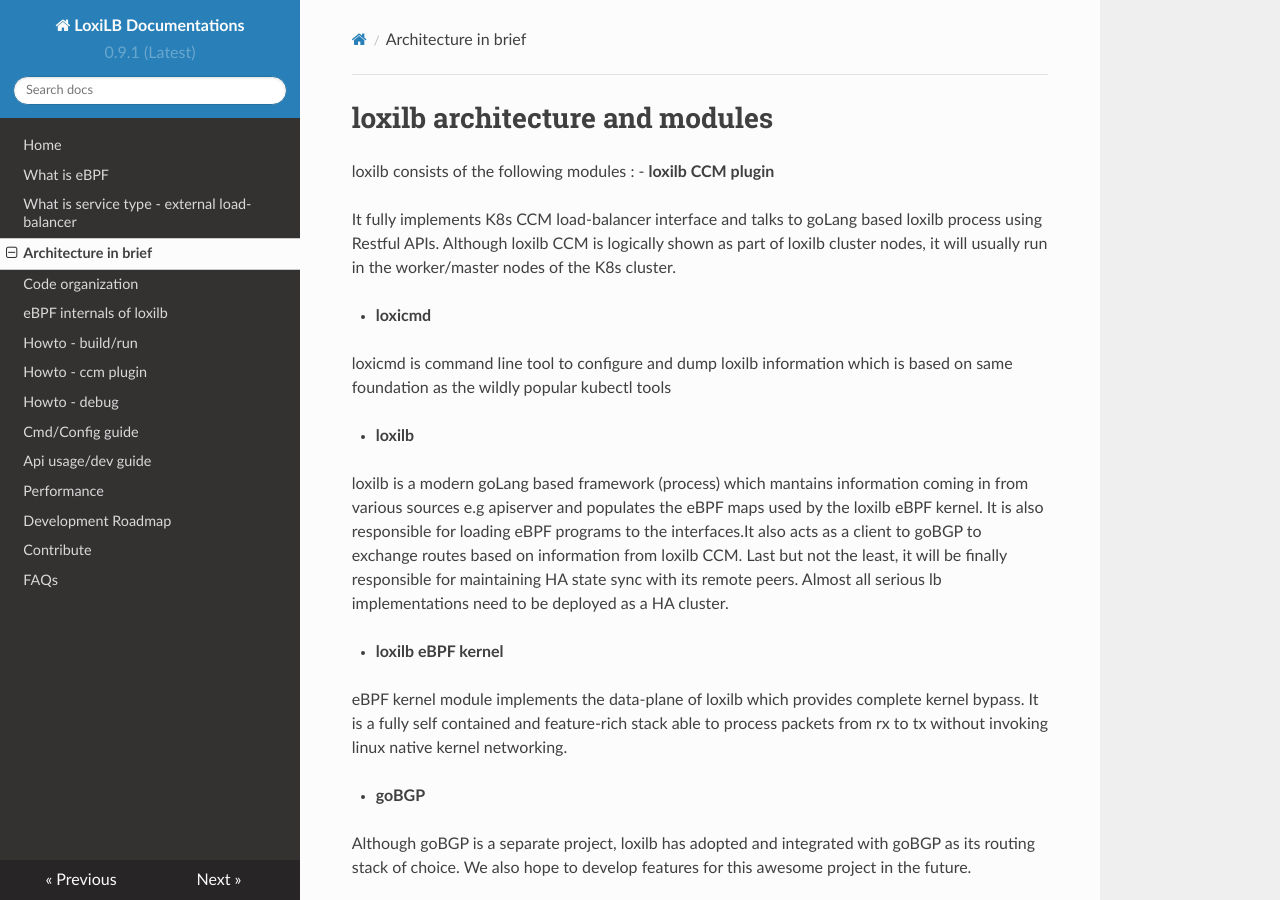
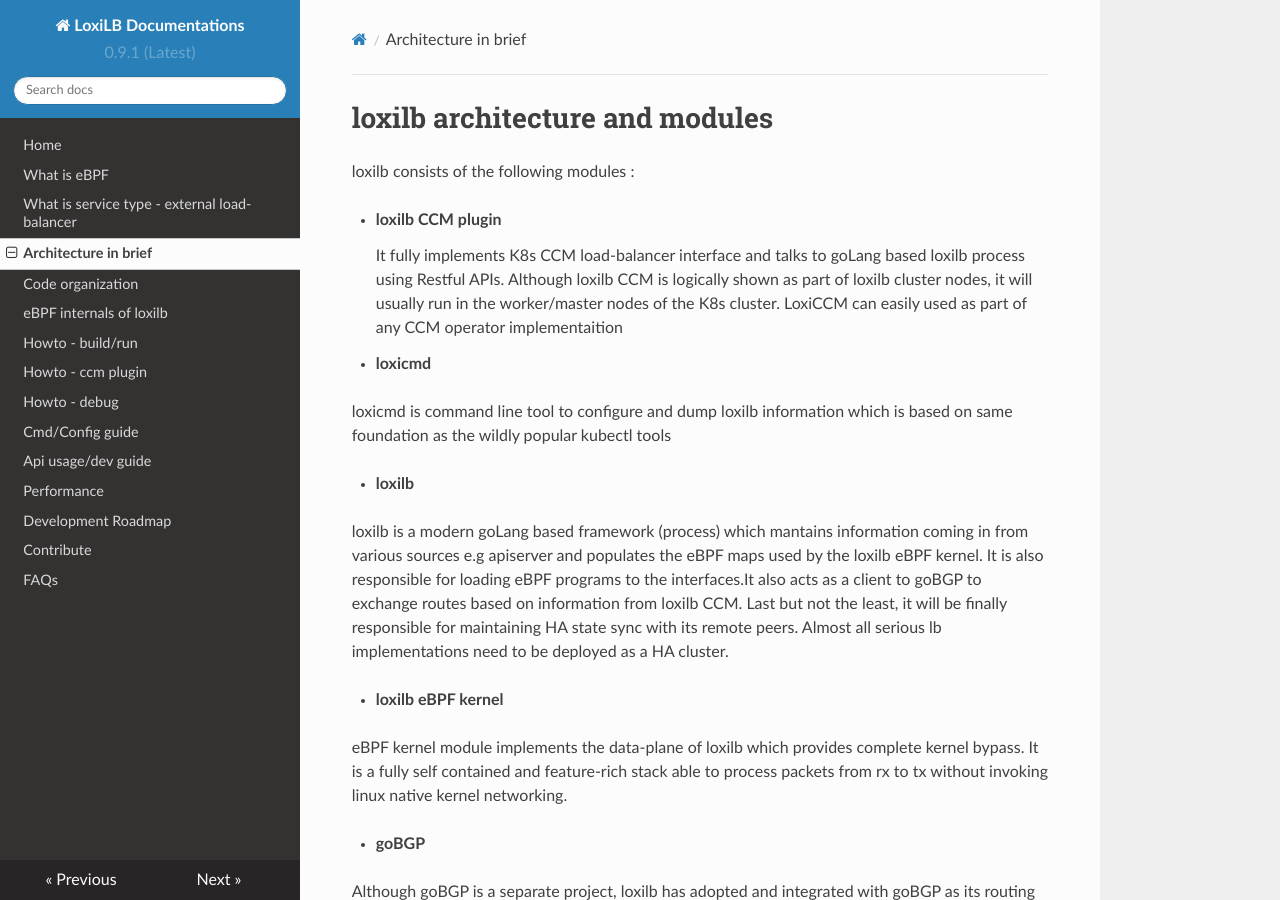
Before and after one commit to loxilb-io/loxilbdocs, an MkDocs documentation site: the page built from docs/arch.md, in a window 1280 px wide and 900 px high. Built offline with MkDocs 1.6.1, drawn with Linux system fonts in a browser that asks for light colours; nearby versions of some CDN libraries.

Commit message:
Update arch.md

```diff
--- a/docs/arch.md
+++ b/docs/arch.md
@@ -1,9 +1,10 @@
 # loxilb architecture and modules
 
 loxilb consists of the following modules :
+
 - <b>loxilb CCM plugin</b>
 
-  It fully implements K8s CCM load-balancer interface and talks to goLang based loxilb process using Restful APIs. Although loxilb CCM is logically shown as part of loxilb cluster nodes, it will usually run in the worker/master nodes of the K8s cluster.
+    It fully implements K8s CCM load-balancer interface and talks to goLang based loxilb process using Restful APIs. Although loxilb CCM is logically shown as part of loxilb cluster nodes, it will usually run in the worker/master nodes of the K8s cluster. LoxiCCM can easily used as part of any CCM operator implementaition
 
 - <b>loxicmd</b>
 
```
